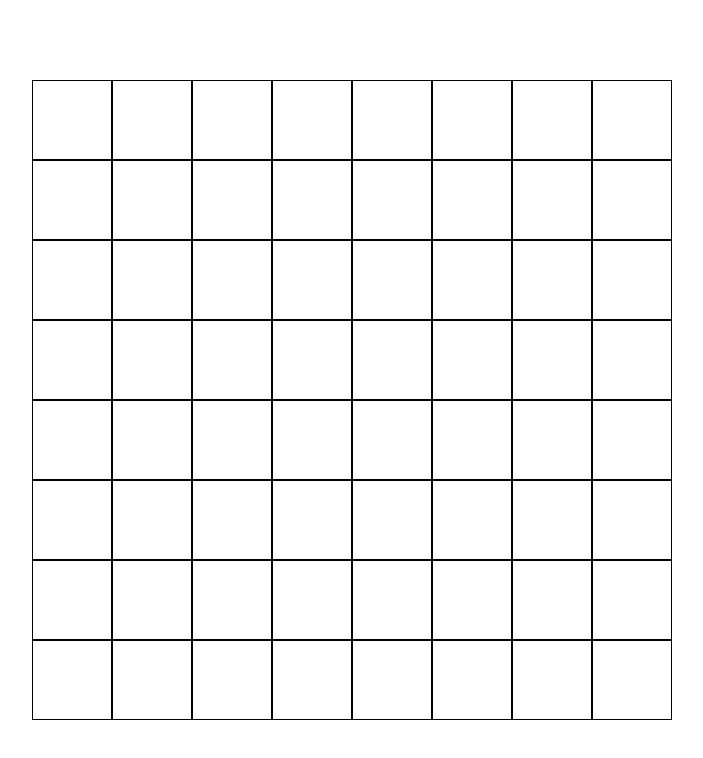
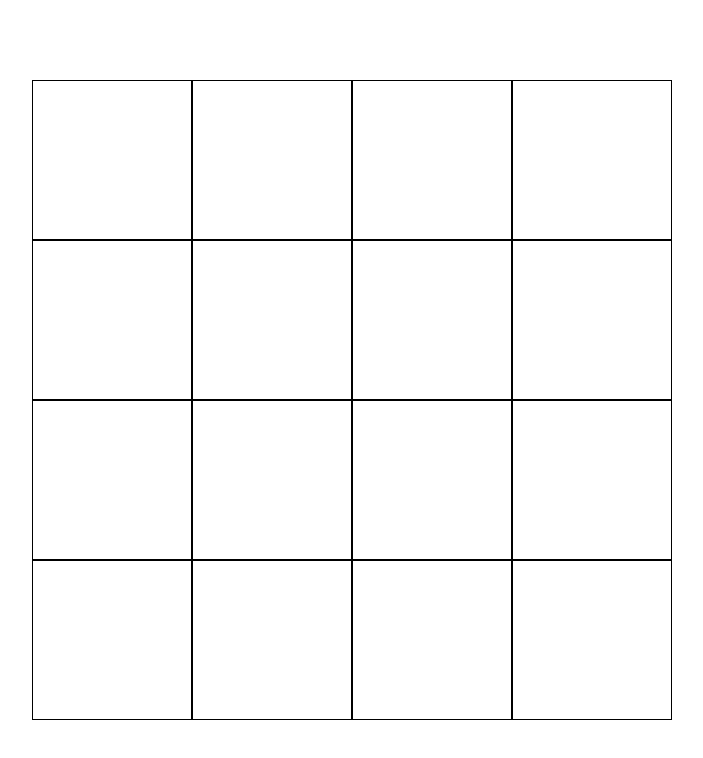
Before and after one commit to hugohausammann/TM_hugo, a Vue app in the folder TM_hugo/: page / in a window 1280 px wide. Shown: the top 758 px of the page, without its empty margins (288-991 px from the left). Built offline with nearby package versions, Linux system fonts and the light colour scheme.

Commit message:
validité de la grille et affichage de la vitctoire

```diff
--- a/TM_hugo/src/components/MiniJeux.vue
+++ b/TM_hugo/src/components/MiniJeux.vue
@@ -5,7 +5,7 @@ type Cellule = null | 0 | 1
 type Ligne = Cellule[]
 type Grille = Ligne[]
 
-const taille = 8
+const taille = 4
 const tailleCase = 80 / taille
 const taillechiffre = tailleCase * 0.4
 
@@ -21,6 +21,10 @@ function creerGrilleVide(taille: number): Grille {
 }
 
 function changerCellule(indexLigne: number, indexCellule: number) {
+  if (jeuTermine.value) {
+    return
+  }
+
   const ligne = grille.value[indexLigne]
 
   if (!ligne) {
@@ -34,10 +38,209 @@ function changerCellule(indexLigne: number, indexCellule: number) {
   } else {
     ligne[indexCellule] = null
   }
+
+  const estInvalide = ligneInvalide(ligne)
+  console.log('Ligne invalide :', estInvalide)
+
+  const colonne = obtenirColonne(grille.value, indexCellule)
+  const colonneEstInvalide = ligneInvalide(colonne)
+  console.log('Colonne invalide :', colonneEstInvalide)
+
+  if (partieGagnee(grille.value)) {
+    jeuTermine.value = true
+  }
 }
 
 const grille = ref<Grille>(creerGrilleVide(taille))
+const jeuTermine = ref(false)
 
+function contientTroisConsecutifs(ligne: Ligne): boolean {
+  for (let i = 0; i < ligne.length - 2; i++) {
+    const cellule1 = ligne[i]
+    const cellule2 = ligne[i + 1]
+    const cellule3 = ligne[i + 2]
+
+    if (
+      cellule1 !== null &&
+      cellule1 === cellule2 &&
+      cellule2 === cellule3
+    ) {
+      return true
+    }
+  }
+
+  return false
+}
+
+function compterZeros(ligne: Ligne): number {
+  let nombreDeZeros = 0
+
+  for (const cellule of ligne) {
+    if (cellule === 0) {
+      nombreDeZeros++
+    }
+  }
+
+  return nombreDeZeros
+}
+
+function compterUns(ligne: Ligne): number {
+  let nombreDeUns = 0
+
+  for (const cellule of ligne) {
+    if (cellule === 1) {
+      nombreDeUns++
+    }
+  }
+
+  return nombreDeUns
+}
+
+function contientTropDeValeurs(ligne: Ligne): boolean {
+  const maximum = ligne.length / 2
+  const nombreDeZeros = compterZeros(ligne)
+  const nombreDeUns = compterUns(ligne)
+
+  if (nombreDeZeros > maximum) {
+    return true
+  }
+
+  if (nombreDeUns > maximum) {
+    return true
+  }
+
+  return false
+}
+
+function ligneInvalide(ligne: Ligne): boolean {
+  return (
+    contientTroisConsecutifs(ligne) ||
+    contientTropDeValeurs(ligne)
+  )
+}
+
+function obtenirColonne(grille: Grille, indexColonne: number): Ligne {
+  const colonne: Ligne = []
+
+  for (const ligne of grille) {
+    const cellule = ligne[indexColonne]
+
+    if (cellule !== undefined) {
+      colonne.push(cellule)
+    }
+  }
+
+  return colonne
+}
+
+function contientLigneInvalide(grille: Grille): boolean {
+  for (const ligne of grille) {
+    if (ligneInvalide(ligne)) {
+      return true
+    }
+  }
+
+  return false
+}
+
+function contientColonneInvalide(grille: Grille): boolean {
+  for (let indexColonne = 0; indexColonne < grille.length; indexColonne++) {
+    const colonne = obtenirColonne(grille, indexColonne)
+
+    if (ligneInvalide(colonne)) {
+      return true
+    }
+  }
+
+  return false
+}
+
+function grilleInvalide(grille: Grille): boolean {
+  return (
+    contientLigneInvalide(grille) ||
+    contientColonneInvalide(grille) ||
+    contientLignesIdentiques(grille) ||
+    contientColonnesIdentiques(grille)
+  )
+}
+
+function grilleComplete(grille: Grille): boolean {
+  for (const ligne of grille) {
+    for (const cellule of ligne) {
+      if (cellule === null) {
+        return false
+      }
+    }
+  }
+
+  return true
+}
+
+function partieGagnee(grille: Grille): boolean {
+  return grilleComplete(grille) && !grilleInvalide(grille)
+}
+
+function ligneComplete(ligne: Ligne): boolean {
+  for (const cellule of ligne) {
+    if (cellule === null) {
+      return false
+    }
+  }
+
+  return true
+}
+
+function lignesIdentiques(ligne1: Ligne, ligne2: Ligne): boolean {
+  for (let i = 0; i < ligne1.length; i++) {
+    if (ligne1[i] !== ligne2[i]) {
+      return false
+    }
+  }
+
+  return true
+}
+
+function contientLignesIdentiques(grille: Grille): boolean {
+  for (let i = 0; i < grille.length; i++) {
+    for (let j = i + 1; j < grille.length; j++) {
+      const ligne1 = grille[i]
+      const ligne2 = grille[j]
+
+      if (!ligne1 || !ligne2) {
+        continue
+      }
+
+      if (
+        ligneComplete(ligne1) &&
+        ligneComplete(ligne2) &&
+        lignesIdentiques(ligne1, ligne2)
+      ) {
+        return true
+      }
+    }
+  }
+
+  return false
+}
+
+function contientColonnesIdentiques(grille: Grille): boolean {
+  for (let i = 0; i < grille.length; i++) {
+    for (let j = i + 1; j < grille.length; j++) {
+      const colonne1 = obtenirColonne(grille, i)
+      const colonne2 = obtenirColonne(grille, j)
+
+      if (
+        ligneComplete(colonne1) &&
+        ligneComplete(colonne2) &&
+        lignesIdentiques(colonne1, colonne2)
+      ) {
+        return true
+      }
+    }
+  }
+
+  return false
+}
 </script>
 
 <template>
@@ -61,6 +264,8 @@ const grille = ref<Grille>(creerGrilleVide(taille))
         </div>
       </div>
     </div>
+    <p v-if="jeuTermine">VICTOIRE, jeu terminé !</p>
+
   </div>
 </template>
 
```
